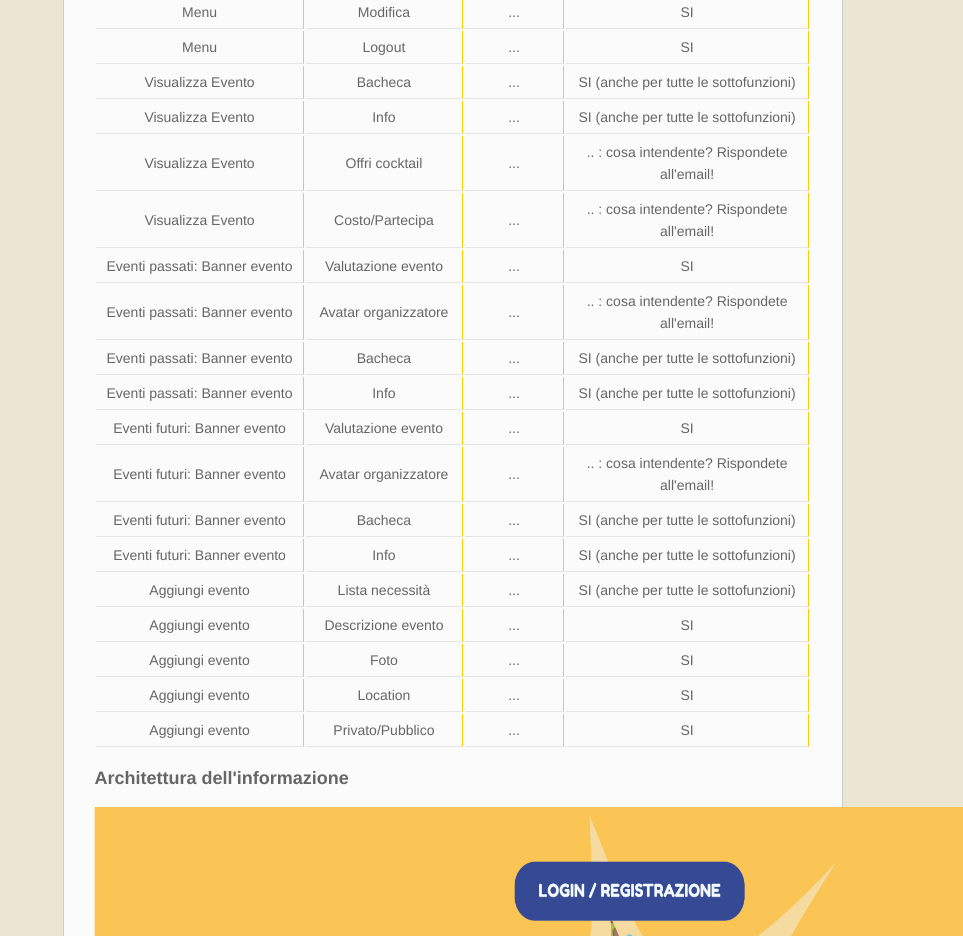
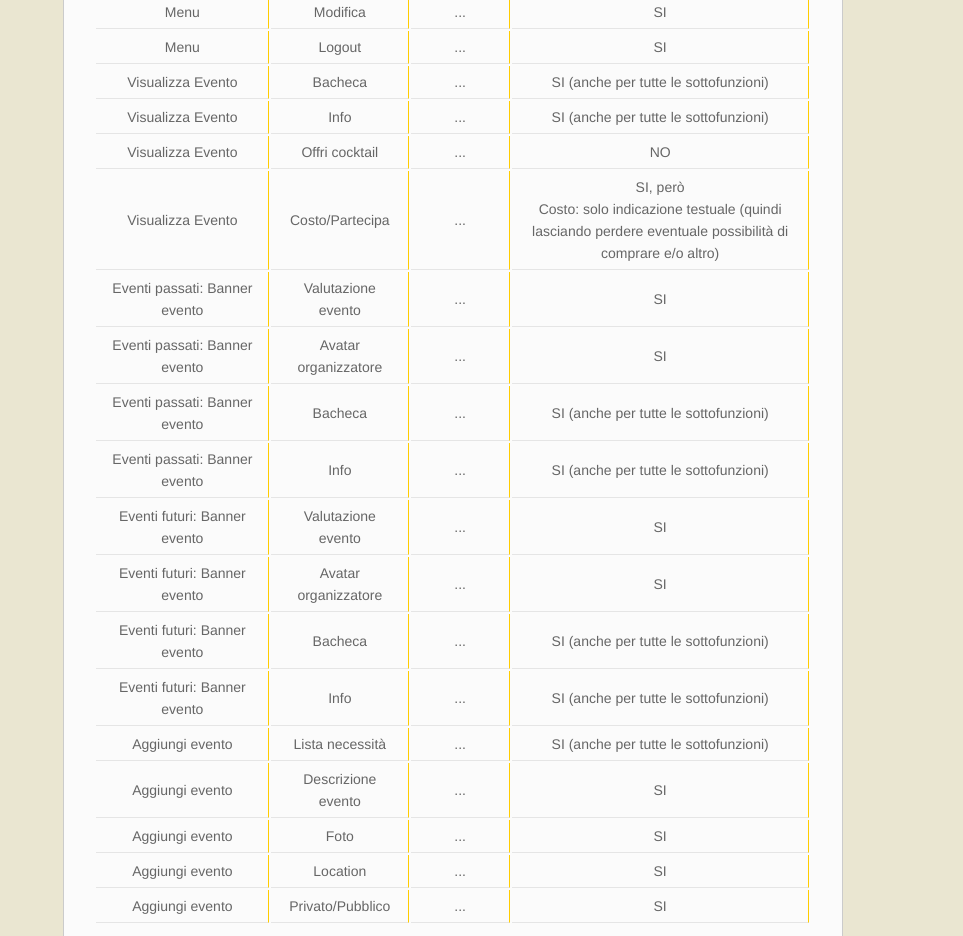
Before and after one commit to SoNet-2017/Frizzy, a plain HTML site: page index.html in a window 1280 px wide. Shown: the part 3020-3956 px from the top of the page, without its empty margins (317-1280 px from the left). Drawn offline with Linux system fonts and the light colour scheme.

Commit message:
Funzionalità aggiornate con info inviate via mail!

```diff
--- a/index.html
+++ b/index.html
@@ -312,13 +312,13 @@
               <td style="text-align: center">Visualizza Evento</td>
               <td style="text-align: center">Offri cocktail</td>
               <td style="text-align: center">...</td>
-              <td style="text-align: center">.. : cosa intendente? Rispondete all'email!</td>
+              <td style="text-align: center">NO</td>
             </tr>
             <tr>
               <td style="text-align: center">Visualizza Evento</td>
               <td style="text-align: center">Costo/Partecipa</td>
               <td style="text-align: center">...</td>
-              <td style="text-align: center">.. : cosa intendente? Rispondete all'email!</td>
+              <td style="text-align: center">SI, però <br /> Costo: solo indicazione testuale (quindi lasciando perdere eventuale possibilità di comprare e/o altro)</td>
             </tr>
             <tr>
               <td style="text-align: center">Eventi passati: Banner evento</td>
@@ -330,7 +330,7 @@
               <td style="text-align: center">Eventi passati: Banner evento</td>
               <td style="text-align: center">Avatar organizzatore</td>
               <td style="text-align: center">...</td>
-              <td style="text-align: center">.. : cosa intendente? Rispondete all'email!</td>
+              <td style="text-align: center">SI</td>
             </tr>
             <tr>
               <td style="text-align: center">Eventi passati: Banner evento</td>
@@ -354,7 +354,7 @@
               <td style="text-align: center">Eventi futuri: Banner evento</td>
               <td style="text-align: center">Avatar organizzatore</td>
               <td style="text-align: center">...</td>
-              <td style="text-align: center">.. : cosa intendente? Rispondete all'email!</td>
+              <td style="text-align: center">SI</td>
             </tr>
             <tr>
               <td style="text-align: center">Eventi futuri: Banner evento</td>
```
